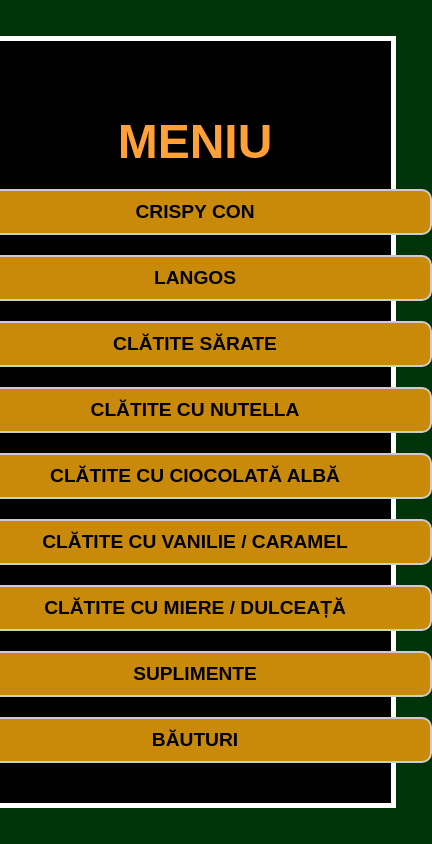
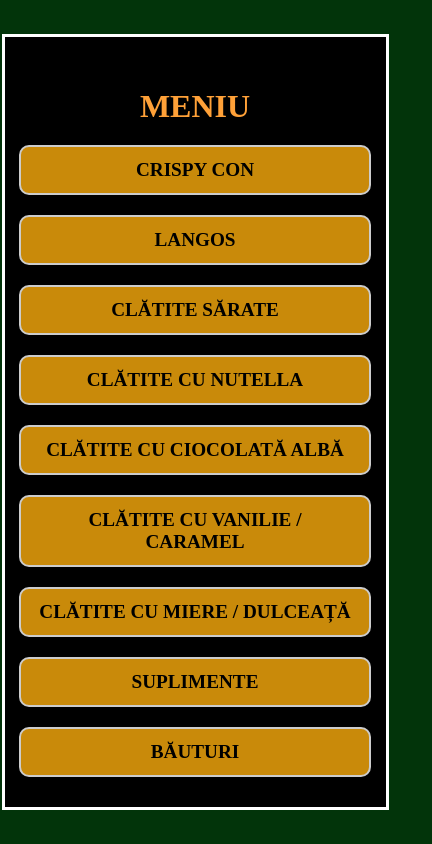
Before and after one commit to Jules-crep/Jules-crep.github.io, a plain HTML site: page SiteScheletCreparie/menu-ro.html in a window 390 px wide. Shown: the whole page, 432 px wide, since content can reach past the window. Drawn offline with Linux system fonts and the light colour scheme.

Commit message:
resolution menu

```diff
--- a/SiteScheletCreparie/menu-ro.html
+++ b/SiteScheletCreparie/menu-ro.html
@@ -1,3 +1,4 @@
+<!DOCTYPE html>
 <html lang="ro">
 <head>
   <meta charset="UTF-8" />
@@ -6,8 +7,8 @@
   <style>
     body {
       margin: 0;
-      font-family: Arial, sans-serif;
-      background-color: #02340a; /* Fundal negru */
+      font-family: 'Times New Roman', Times, serif;
+      background-color: #02340a;
       display: flex;
       justify-content: center;
       align-items: center;
@@ -15,8 +16,8 @@
     }
 
     .site-container {
-      background-color: black ;
-      border: 5px solid rgb(255, 255, 255); /* Chenar alb */
+      background-color: black;
+      border: 5px solid white;
       padding: 40px 20px;
       text-align: center;
       width: 90%;
@@ -26,7 +27,7 @@
     h1 {
       color: #FFA138;
       font-size: 3em;
-      margin-bottom: 20px;
+      margin-bottom: 30px;
     }
 
     .menu-list {
@@ -52,7 +53,26 @@
 
     .menu-item:hover {
       transform: scale(1.05);
-      border-color: #999;
+      background-color: #b8860b;
+    }
+
+    /* ✅ Mobile adjustments */
+    @media screen and (max-width: 480px) {
+      .site-container {
+        padding: 30px 15px;
+        border-width: 3px;
+      }
+
+      h1 {
+        font-size: 2em;
+        margin-bottom: 20px;
+      }
+
+      .menu-item {
+        font-size: 1.2em;
+        padding: 12px 16px;
+        width: 90%;
+      }
     }
   </style>
 </head>
@@ -69,8 +89,8 @@
       <a href="Clătitecuciocolatăalbă.html" class="menu-item">CLĂTITE CU CIOCOLATĂ ALBĂ</a>
       <a href="Clătitecuvaniliecaramel.html" class="menu-item">CLĂTITE CU VANILIE / CARAMEL</a>
       <a href="Clătitecumieredulceață.html" class="menu-item">CLĂTITE CU MIERE / DULCEAȚĂ</a>
-     <a href="Suplimente.html" class="menu-item">SUPLIMENTE</a>
-     <a href="Băuturi.html" class="menu-item">BĂUTURI</a>
+      <a href="Suplimente.html" class="menu-item">SUPLIMENTE</a>
+      <a href="Băuturi.html" class="menu-item">BĂUTURI</a>
     </div>
   </div>
 
```
